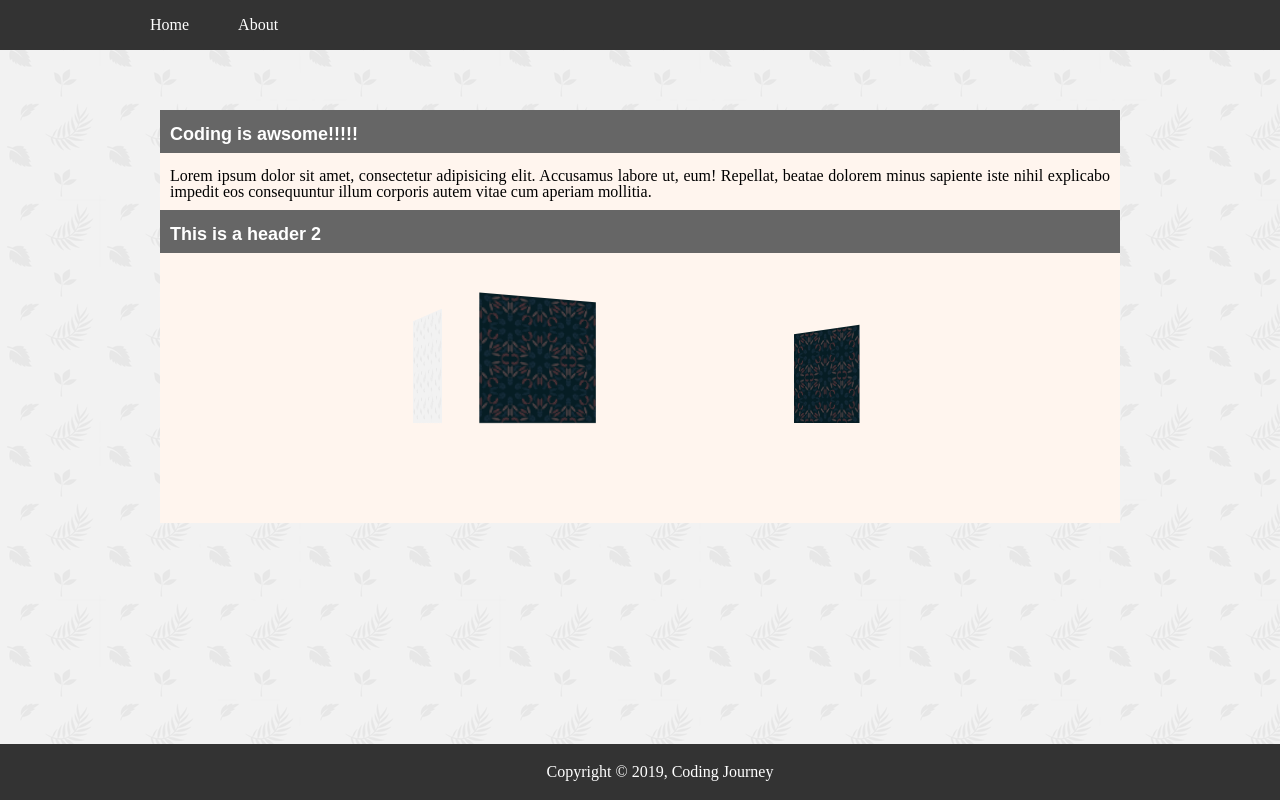
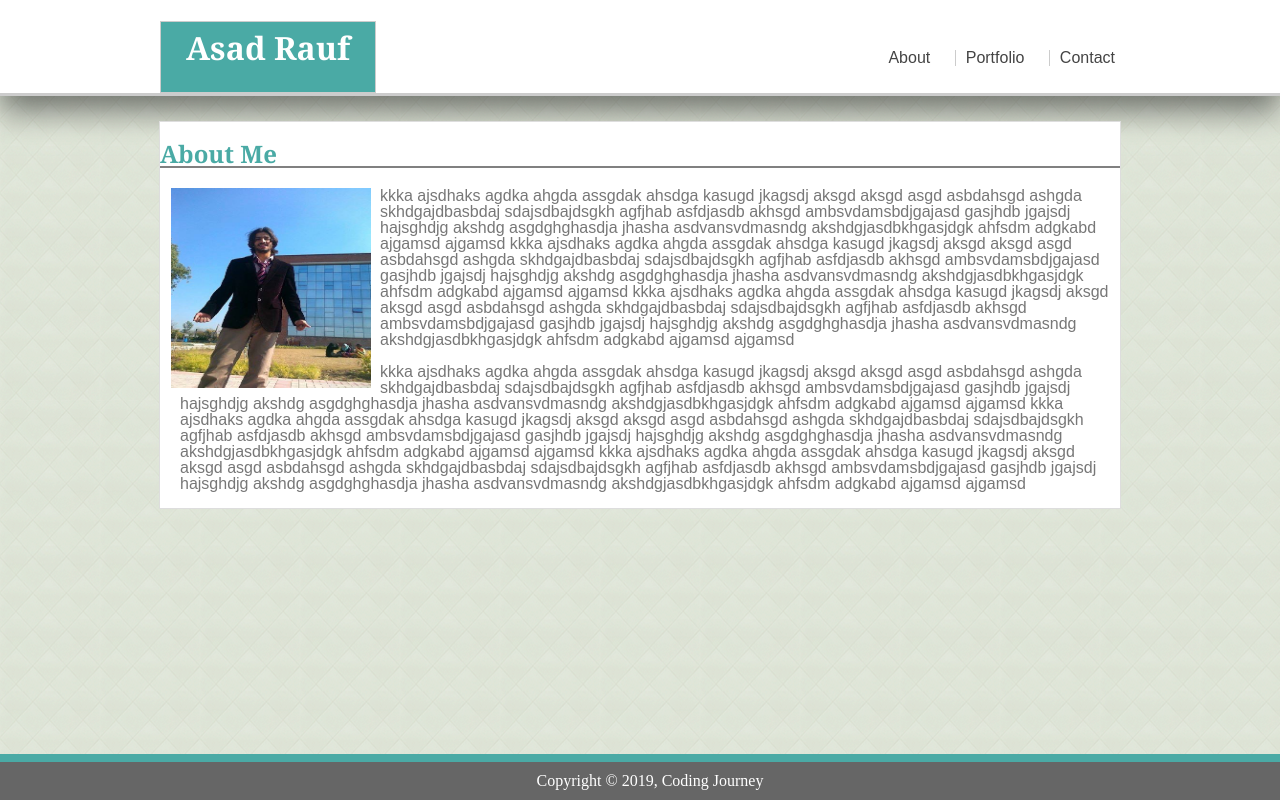
Before and after one commit to Pkay91/asadrauf.github.io, a plain HTML site: page index.html in a window 1280 px wide. Drawn offline with Linux system fonts and the light colour scheme.

Commit message:
personal portfolio

```diff
--- a/index.html
+++ b/index.html
@@ -1,57 +1,66 @@
-<!-- Reset.css -->
 <!DOCTYPE html>
-<html lang="en-us">
-
+<html lang="en">
 <head>
-
     <meta charset="UTF-8">
-    <title>Example Page</title>
-    <!-- Once a reset.css is used uncomment the following line to see how this stylesheet works-->
-    <!--Try enabling and then disabling it more than once.-->
-     <link rel="stylesheet" href="reset.css">
-     <link rel="stylesheet" href="style.css">
+    <meta name="viewport" content="width=device-width, initial-scale=1.0">
+    <meta http-equiv="X-UA-Compatible" content="ie=edge">
+    <link rel="stylesheet" href="src/style.css">
+    <title>My Portfolio</title>
 
 </head>
 <body>
-    <div class="fixed-header">
-      <div class="container">
+    <header>
+        <div class="container-1">
+            <h1 class="logo">Asad Rauf</h1>
             <nav>
-              <a href="#">Home</a>
-              <a href="#">About</a>
+                <ul>
+                    <li><a href="index.html">About</a></li>
+                    <li><a href="portfolio.html">Portfolio</a></li>
+                    <li><a href="contact.html">Contact</a></li>
+                </ul>
+
                 </nav>
         </div>
-  </div>
-    <div class="main">
-<div>
-  <h1> <strong> Coding is awsome!!!!!</strong></h1>
-</div>
-<div>
-  <p>Lorem ipsum dolor sit amet, consectetur adipisicing elit. Accusamus labore ut, eum! Repellat, beatae dolorem minus sapiente iste nihil explicabo impedit eos consequuntur illum corporis autem vitae cum aperiam mollitia.</p>
-</div>
-<div>
-  <h2>This is a header 2</h2>
-<div class="rotating-box">
-  <div class="single-rb">
-    <div class="front-side">
-      <img src="wheat.png">
-    </div>
-    <div class="back-side">
-      <img src="leaves-pattern.png">
-    </div>
-    <div class="left-side">
-      <img src="wheat.png">
-    </div>
-    <div class="right-side">
-      <img src="leaves-pattern.png">
-    </div>
-    <div class="top-side"></div>
-    <div class="bottom-side"></div>
+
+
+    </header>
+
+        <div class="content" id="div1">
+         <h2>About Me</h2>
+
+            <p><div class="clearfix" id="div2">
+                <img src="assets/img.JPG">
+            </div>kkka ajsdhaks agdka ahgda assgdak ahsdga kasugd jkagsdj aksgd aksgd asgd
+                asbdahsgd ashgda skhdgajdbasbdaj sdajsdbajdsgkh agfjhab asfdjasdb akhsgd
+                ambsvdamsbdjgajasd gasjhdb jgajsdj hajsghdjg akshdg asgdghghasdja jhasha
+                asdvansvdmasndg akshdgjasdbkhgasjdgk ahfsdm adgkabd ajgamsd ajgamsd
+                kkka ajsdhaks agdka ahgda assgdak ahsdga kasugd jkagsdj aksgd aksgd asgd
+                asbdahsgd ashgda skhdgajdbasbdaj sdajsdbajdsgkh agfjhab asfdjasdb akhsgd
+                ambsvdamsbdjgajasd gasjhdb jgajsdj hajsghdjg akshdg asgdghghasdja jhasha
+                asdvansvdmasndg akshdgjasdbkhgasjdgk ahfsdm adgkabd ajgamsd ajgamsd
+                kkka ajsdhaks agdka ahgda assgdak ahsdga kasugd jkagsdj aksgd aksgd asgd
+                asbdahsgd ashgda skhdgajdbasbdaj sdajsdbajdsgkh agfjhab asfdjasdb akhsgd
+                ambsvdamsbdjgajasd gasjhdb jgajsdj hajsghdjg akshdg asgdghghasdja jhasha
+                asdvansvdmasndg akshdgjasdbkhgasjdgk ahfsdm adgkabd ajgamsd ajgamsd
+            </p>
+            <p>kkka ajsdhaks agdka ahgda assgdak ahsdga kasugd jkagsdj aksgd aksgd asgd
+                asbdahsgd ashgda skhdgajdbasbdaj sdajsdbajdsgkh agfjhab asfdjasdb akhsgd
+                ambsvdamsbdjgajasd gasjhdb jgajsdj hajsghdjg akshdg asgdghghasdja jhasha
+                asdvansvdmasndg akshdgjasdbkhgasjdgk ahfsdm adgkabd ajgamsd ajgamsd
+                kkka ajsdhaks agdka ahgda assgdak ahsdga kasugd jkagsdj aksgd aksgd asgd
+                asbdahsgd ashgda skhdgajdbasbdaj sdajsdbajdsgkh agfjhab asfdjasdb akhsgd
+                ambsvdamsbdjgajasd gasjhdb jgajsdj hajsghdjg akshdg asgdghghasdja jhasha
+                asdvansvdmasndg akshdgjasdbkhgasjdgk ahfsdm adgkabd ajgamsd ajgamsd
+                kkka ajsdhaks agdka ahgda assgdak ahsdga kasugd jkagsdj aksgd aksgd asgd
+                asbdahsgd ashgda skhdgajdbasbdaj sdajsdbajdsgkh agfjhab asfdjasdb akhsgd
+                ambsvdamsbdjgajasd gasjhdb jgajsdj hajsghdjg akshdg asgdghghasdja jhasha
+                asdvansvdmasndg akshdgjasdbkhgasjdgk ahfsdm adgkabd ajgamsd ajgamsd
+
+            </p>
         </div>
 
-</div>
-</div>
-</div>
 </body>
+
 <footer>
     Copyright &copy; <script>document.write(new Date().getFullYear());</script>, Coding Journey
 </footer>
--- a/reset.css
+++ /dev/null
@@ -1,43 +0,0 @@
-html, body, div, span, applet, object, iframe,
-h1, h2, h3, h4, h5, h6, p, blockquote, pre,
-a, abbr, acronym, address, big, cite, code,
-del, dfn, em, img, ins, kbd, q, s, samp,
-small, strike, strong, sub, sup, tt, var,
-b, u, i, center,
-dl, dt, dd, ol, ul, li,
-fieldset, form, label, legend,
-table, caption, tbody, tfoot, thead, tr, th, td,
-article, aside, canvas, details, embed,
-figure, figcaption, footer, header, hgroup,
-menu, nav, output, ruby, section, summary,
-time, mark, audio, video {
-	margin: 0;
-	padding: 0;
-	border: 0;
-	font-size: 100%;
-	font: inherit;
-	vertical-align: baseline;
-}
-/* HTML5 display-role reset for older browsers */
-article, aside, details, figcaption, figure,
-footer, header, hgroup, menu, nav, section {
-	display: block;
-}
-body {
-	line-height: 1;
-}
-ol, ul {
-	list-style: none;
-}
-blockquote, q {
-	quotes: none;
-}
-blockquote:before, blockquote:after,
-q:before, q:after {
-	content: '';
-	content: none;
-}
-table {
-	border-collapse: collapse;
-	border-spacing: 0;
-}
--- /dev/null
+++ b/src/style.css
@@ -0,0 +1,195 @@
+header {
+
+    background: #ffffff;
+    font-family: 'Georgia', Times, 'Times New Roman', serif;
+    /*border: 1px solid #cccccc;*/
+    width: 100%;
+    margin: 0px auto;
+    border-bottom: 3px solid #ccc;
+}
+
+header::after{
+    content: '';
+    display: table;
+    clear: both;
+}
+header:hover{
+
+        box-shadow: 0 15px 30px rgba(0,0,0,.5);
+
+}
+
+.logo {
+    float: left;
+    margin-left: 160px;
+    background: #4aaaa5;
+    border: 1px solid #cccccc;
+}
+
+nav {
+    float: right;
+    margin-right: 140px;
+}
+
+nav ul {
+    margin: 0;
+    padding: 0;
+    list-style: none;
+    margin-top: 40px;
+
+
+}
+
+nav li {
+    display: inline-block;
+    margin: 10px;
+    padding-bottom: 10px;
+    margin-left: -5px;
+    margin-right: 15px;
+
+
+}
+
+
+h1{
+    padding-left: 25px;
+    padding-right: 25px;
+    height: 50px;
+    margin-bottom: 0;
+    padding-bottom: 10px;
+    padding-top: 10px;
+    color: #ffffff;
+}
+
+nav a{
+    color: #444;
+    text-decoration: none;
+}
+
+
+.box:hover{
+    box-shadow: 0 15px 30px rgba(0,0,0,.5);
+}
+
+p{
+    padding-left: 20px;
+    color: #777777;
+    padding-right: 10px;
+    font-family: 'Arial', 'Helvetica Neue', Helvetica, sans-serif;
+}
+
+div{
+    font-family: 'Arial', 'Helvetica Neue', Helvetica, sans-serif;
+    line-height: 1;
+    color: #777777
+}
+#div2{
+
+    width: 200px;
+    height: 200px;
+    float: left;
+    margin-right: 10px;
+    padding-left: 10px;
+}
+
+.clearfix img{
+    width: 200px;
+    height: 200px;
+    padding-left: 1px;
+
+
+
+}
+
+img:hover{
+    transform: scale(0.9);
+    box-shadow: 0px 15px  30px rgba(46, 165, 16, 0.5);
+}
+
+
+
+
+#div1{
+    border: 1px solid #dddddd;
+    width: 960px;
+    position: absolute;
+    right: 0;
+    left: 0;
+    background: #ffffff;
+    margin: 0px auto;
+    margin-top: 25px;
+
+
+}
+body{
+   background-image: url(backgroungPattern.png);
+    margin: 0px auto;
+
+
+
+
+}
+h2{
+    float: center;
+    color: #4aaaa5;
+    border-bottom: 2px solid grey;
+
+}
+
+  h3{
+      color: #ffffff;
+      border: black;
+  }
+  .work {
+    position: relative;
+    float: left;
+    width: 250px;
+    margin: 20px 0 25px 0;
+
+    padding-right: 30px;
+  }
+  .work img {
+    width: 100%;
+
+
+
+  }
+  .work h3 {
+
+    position: absolute;
+
+    bottom: 20px;
+    width: 90%;
+    padding: 10px 0px 10px 0px;
+    color: #fff;
+    text-align: center;
+    background: #4aaaa5;
+  }
+
+  h3:hover{
+    box-shadow: 0px 15px  30px rgba(201, 7, 7, 0.5);
+  }
+
+  footer{
+      text-align: center;
+      background-color: #666666;
+      color: #fff;
+      padding: 10px;
+      position: fixed;
+      bottom: 0;
+      width: 100%;
+      border-top: 8px solid #4aaaa5;
+  }
+
+
+ h1, h2, h3{
+    font-family: 'Georgia', Times, 'Times New Roman', serif;
+ }
+
+ ul li {
+    display: inline-block;
+    padding: 0 10px;
+  }
+  ul li ~ li {
+    border-left: 1px solid #cccccc;
+  }
--- a/style.css
+++ /dev/null
@@ -1,126 +0,0 @@
-body{
-
-	background-image: url(leaves-pattern.png);
-	padding-top: 60px;
-	padding-bottom: 40px;
-
-}
-
-nav a{
-	color: #fff;
-	text-decoration: none;
-	padding: 7px 25px;
-	display: inline-block;
-	margin-left: 125px;
-	margin-right: -130px;
-}
-
-a:hover{
-	background-color: lightblue;
-}
-
-.fixed-header{
-	width: 100%;
-	position: fixed;
-	background: #333;
-	padding: 10px 0;
-	color: #fff;
-}
-.fixed-header{
-	top: 0;
-}
-
-.main{
-	width: 960px;
-	margin: 0 auto;
-	margin-top: 50px;
-	margin-bottom: 150px;
-	background-color: seashell;
-}
-h1, h2, ul, p{
-	padding: 15px 10px 10px 10px;
-	text-align: justify;
-}
-
-h1, h2{
-	background-color: #666666;
-	color: #fff;
-	border-color: seashell;
-	font-size: large;
-	font-weight: bold;
-	font-family: Arial, Helvetica, sans-serif;
-}
-
-footer{
-	position: fixed;
-	bottom: 0;
-	padding: 20px;
-	background-color: #333;
-	text-align: center;
-	color: #ffffff;
-	width: 100%;
-
-}
-
-.rotating-box{
-	width: 200px;
-	height: 200px;
-	margin: 10px auto;
-	perspective: 800px;
-}
-
-.single-rb{
-	width: 200px;
-	animation: rotate 15s linear infinite;
-	transform-style: preserve-3d;
-	margin-top: 70px;
-}
-
-.single-rb img{
-	height: 100px;
-	widows: 100px;
-}
-
-.single-rb div{
-	position: absolute;
-	width: 200px;
-	height: 200px;
-}
-
-.front-side{
-	transform: translateZ(200px);
-}
-
-.back-side{
-	transform: rotateY(180deg)
-	translateZ(200px);
-}
-
-.left-side{
-	transform:rotateY(-90deg)
-	translateX(-200px);
-	transform-origin: left;
-}
-
-.right-side{
-	transform:rotateY(90deg)
-	translateX(200px);
-	transform-origin: right;
-}
-
-.top-side{
-	transform:rotateX(-90deg)
-	translateY(-200px);
-	transform-origin: top;
-}
-
-.bottom-side{
-	transform:rotateX(90deg)
-	translateY(200px);
-	transform-origin: bottom;
-}
-
-@keyframes rotate{
-	0% {transform: rotateY(0);}
-	100% {transform: rotateY(360deg);}
-}
```
Also changed, not shown: contact.html (added, +81 -0 lines), portfolio.html (added, +64 -0 lines), assets/game1.png (added), assets/game2.jpg (added), assets/game3.jpg (added), assets/img.JPG (added), leaves-pattern.png (deleted), src/backgroungPattern.png (added), wheat.png (deleted), 1 other file. Lines whose indentation alone changed are shown as unchanged.
